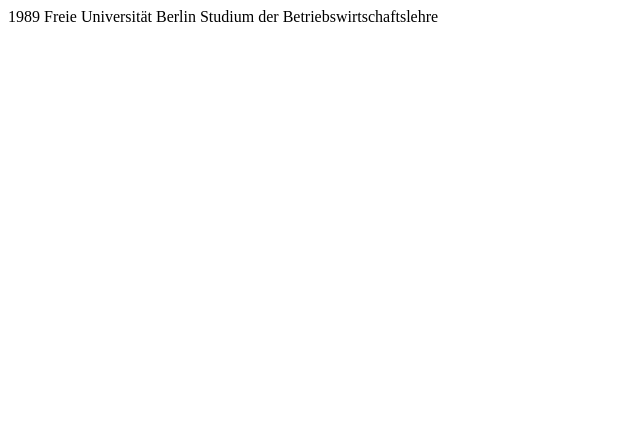
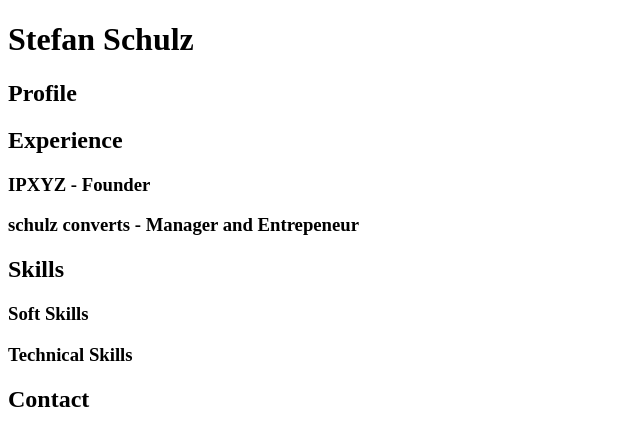
Before and after one commit to Schulz-CM001/second-steps-with-git, a plain HTML site: page index.html in a window 1280 px wide. Shown: the whole page, without its empty margins (0-640 px from the left). Drawn offline with Linux system fonts and the light colour scheme.

Commit message:
first real commit index.html

```diff
--- a/index.html
+++ b/index.html
@@ -1 +1,44 @@
-1989 Freie Universität Berlin Studium der Betriebswirtschaftslehre
+<!DOCTYPE html>
+<html lang="en">
+
+<head>
+    <meta charset="UTF-8" />
+    <meta name="viewport" content="width=device-width, initial-scale=1.0" />
+    <title>The CV of Stefan Schulz</title>
+    <meta name="description" content="This is the CV of Stefan Schulz - hell yes" />
+    <meta name="author" content="Stefan Schulz" />
+</head>
+
+<body>
+    <header>
+        <h1>Stefan Schulz</h1>
+    </header>
+    <main>
+        <article>
+            <h2>Profile</h2>
+        </article>
+        <article>
+            <h2>Experience</h2>
+            <section>
+                <h3>IPXYZ - Founder</h3>
+            </section>
+            <section>
+                <h3>schulz converts - Manager and Entrepeneur</h3>
+            </section>
+        </article>
+        <article>
+            <h2>Skills</h2>
+            <section>
+                <h3>Soft Skills</h3>
+            </section>
+            <section>
+                <h3>Technical Skills</h3>
+            </section>
+        </article>
+        <article>
+            <h2>Contact</h2>
+        </article>
+    </main>
+</body>
+
+</html>
```
Also changed, not shown: 1 other file.
